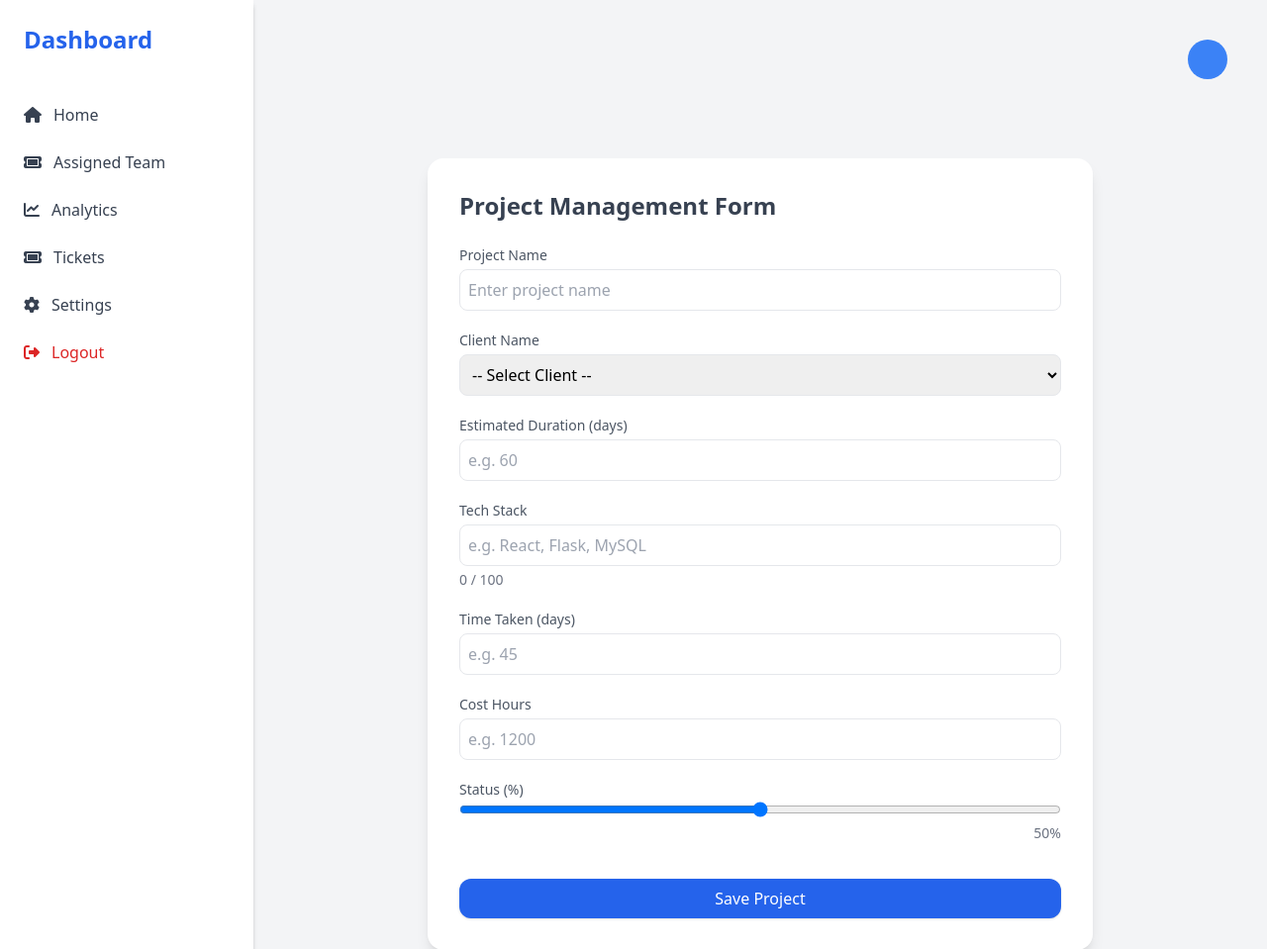
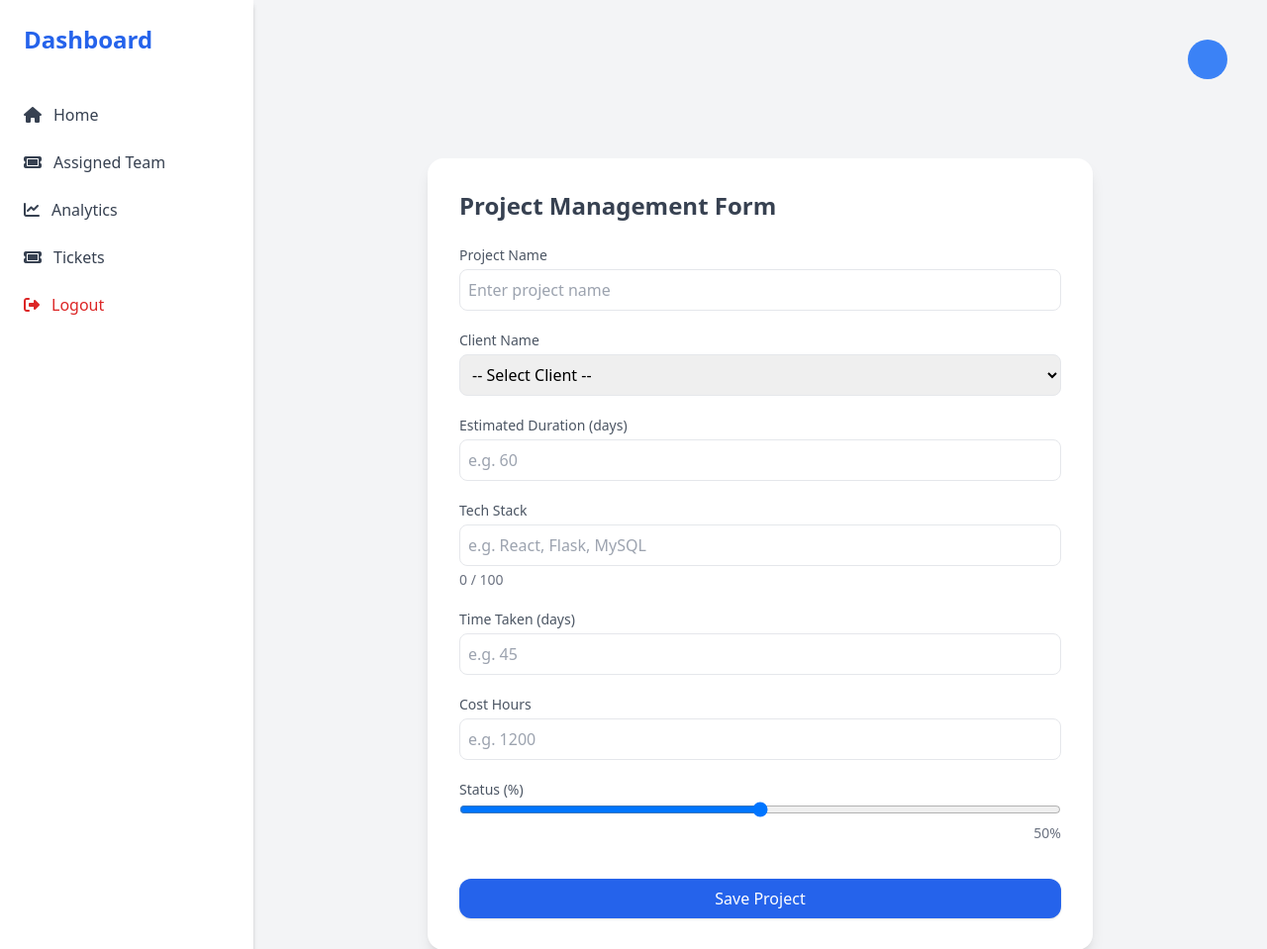
Before and after one commit to harinath187/STS, a Flask app: template app/templates/mypro/add_project.html in a window 1280 px wide. Shown: the top 959 px of the page at 99% size. Run offline with Flask 3, Linux system fonts and the light colour scheme; the template is opened without the code that fills it, so the values that code supplies are empty; some libraries are stand-ins or nearby versions.

Commit message:
remove settings

```diff
--- a/app/templates/common/it_employee.html
+++ b/app/templates/common/it_employee.html
@@ -10,9 +10,7 @@
       <a href="/analytics" class="flex items-center space-x-3 p-2 rounded-lg hover:bg-blue-100 text-gray-700">
         <i class="fa fa-chart-line"></i><span>Analytics</span>
       </a>
-      <a href="/settings" class="flex items-center space-x-3 p-2 rounded-lg hover:bg-blue-100 text-gray-700">
-        <i class="fa fa-cog"></i><span>Settings</span>
-      </a>
+
       <a href="/logout" class="flex items-center space-x-3 p-2 mt-auto mb-4 rounded-lg hover:bg-red-100 text-red-600">
         <i class="fa fa-sign-out-alt"></i><span>Logout</span>
       </a>
--- a/app/templates/common/project_manager.html
+++ b/app/templates/common/project_manager.html
@@ -14,9 +14,7 @@
         <i class="fa fa-ticket"></i><span>Tickets</span>
       </a>
 
-      <a href="/settings" class="flex items-center space-x-3 p-2 rounded-lg hover:bg-blue-100 text-gray-700">
-        <i class="fa fa-cog"></i><span>Settings</span>
-      </a>
+
       <a href="/logout" class="flex items-center space-x-3 p-2 mt-auto mb-4 rounded-lg hover:bg-red-100 text-red-600">
         <i class="fa fa-sign-out-alt"></i><span>Logout</span>
       </a>
```
